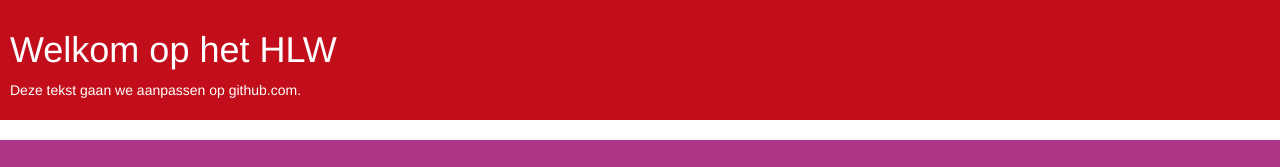
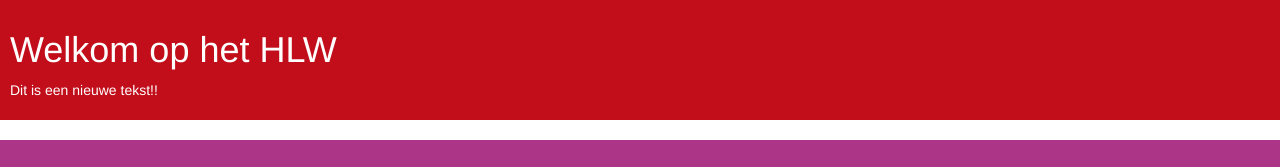
Before and after one commit to HervormdLyceumWest/app, a plain HTML site: page content/agenda.html in a window 1280 px wide. Shown: the top 167 px of the page. Drawn offline with Linux system fonts and the light colour scheme.

Commit message:
Update agenda.html

```diff
--- a/content/agenda.html
+++ b/content/agenda.html
@@ -10,7 +10,7 @@
 	<body>
 		<div id="hlw-red">
 		    <h1>Welkom op het HLW</h1>
-		    <p>Deze tekst gaan we aanpassen op github.com.</p>
+		    <p>Dit is een nieuwe tekst!!</p>
 		</div>
 		<br>
 		<div id="hlw-purple">
```
